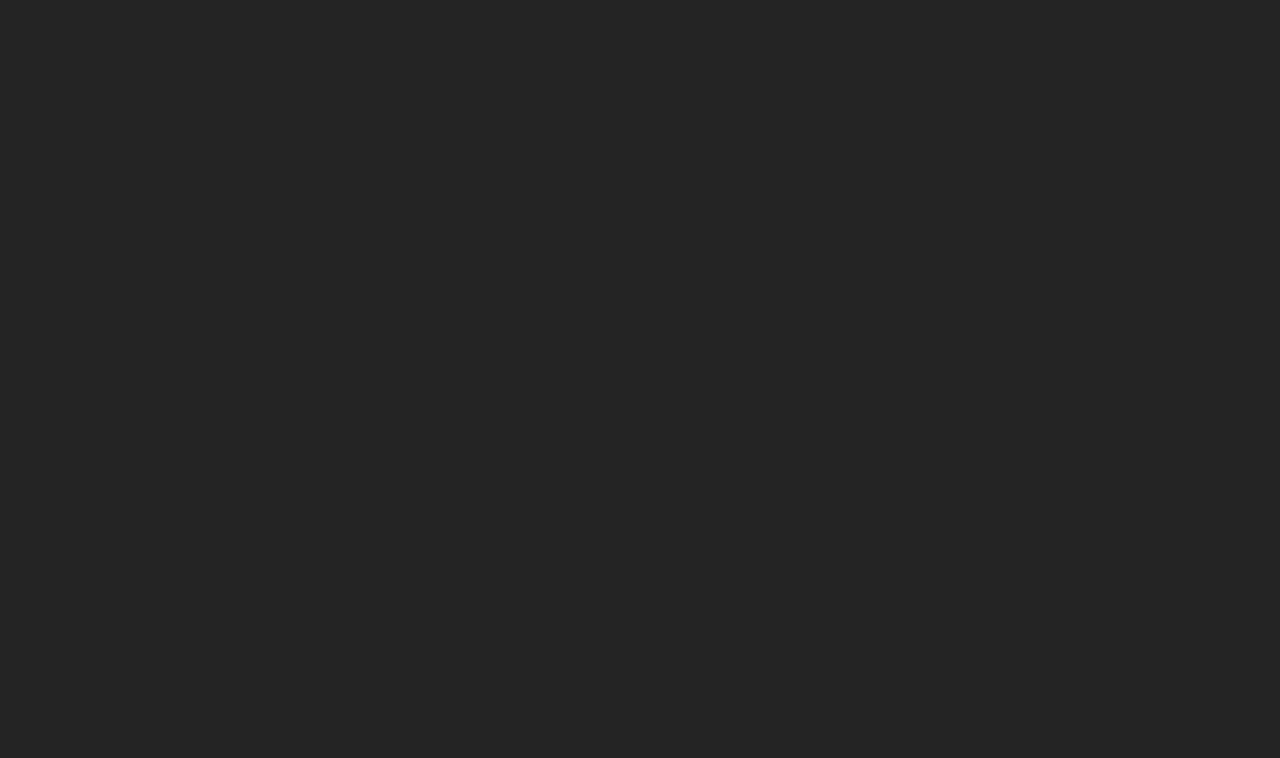
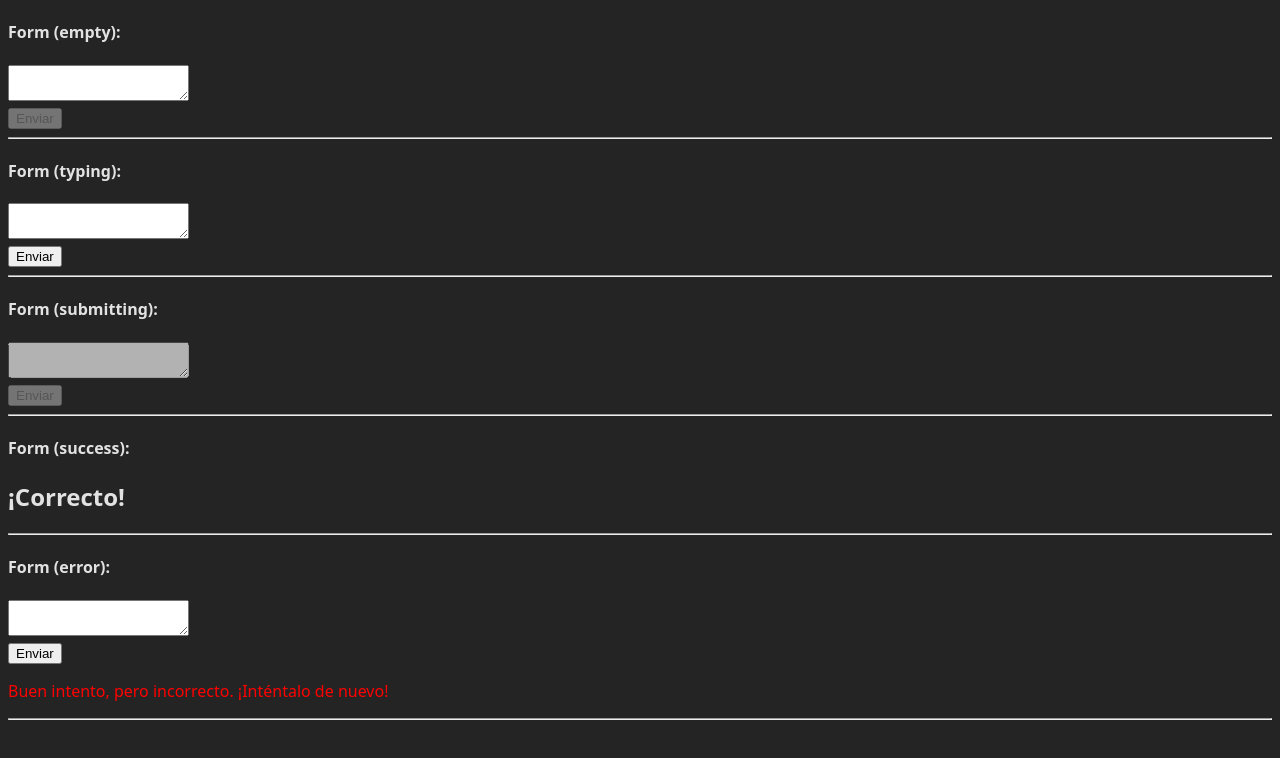
Before and after one commit to bryan-ignacio/react_v19.1, a React (Vite) app in the folder 03-gestion-estado/: page / in a window 1280 px wide. Shown: the top 758 px of the page. Built offline with nearby package versions, Linux system fonts and the light colour scheme.

Commit message:
Mostrar muchos estados visuales a la vez

```diff
--- /dev/null
+++ b/03-gestion-estado/src/components/01-gestion-estado/01-status-forms/App.jsx
@@ -0,0 +1,18 @@
+import Form from "./Form";
+
+export default function App() {
+  let statuses = ["empty", "typing", "submitting", "success", "error"];
+  return (
+    <>
+      {statuses.map((status) => {
+        return (
+          <section key={status}>
+            <h4>Form ({status}): </h4>
+            <Form status={status} />
+            <hr />
+          </section>
+        );
+      })}
+    </>
+  );
+}
--- /dev/null
+++ b/03-gestion-estado/src/components/01-gestion-estado/01-status-forms/Form.jsx
@@ -0,0 +1,21 @@
+export default function Form({ status }) {
+  if (status === "success") {
+    return <h2>¡Correcto!</h2>;
+  }
+  return (
+    <>
+      <form>
+        <textarea disabled={status === "submitting"}></textarea>
+        <br />
+        <button disabled={status === "empty" || status === "submitting"}>
+          Enviar
+        </button>
+      </form>
+      {status === "error" && (
+        <p style={{ color: "red" }}>
+          Buen intento, pero incorrecto. ¡Inténtalo de nuevo!
+        </p>
+      )}
+    </>
+  );
+}
--- a/03-gestion-estado/src/main.jsx
+++ b/03-gestion-estado/src/main.jsx
@@ -1,5 +1,10 @@
 import { StrictMode } from "react";
 import { createRoot } from "react-dom/client";
 import "./index.css";
+import App from "./components/01-gestion-estado/01-status-forms/App";
 
-createRoot(document.getElementById("root")).render(<StrictMode></StrictMode>);
+createRoot(document.getElementById("root")).render(
+  <StrictMode>
+    <App />
+  </StrictMode>
+);
```
